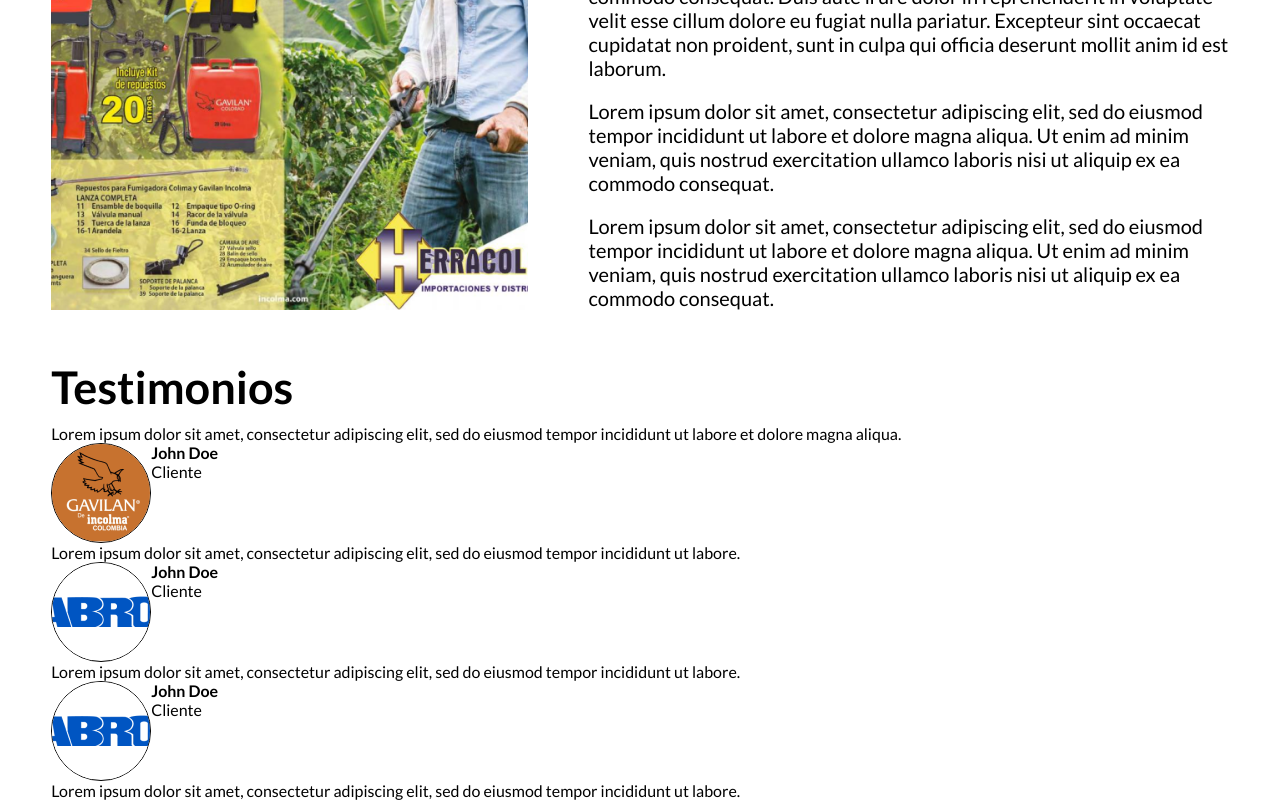
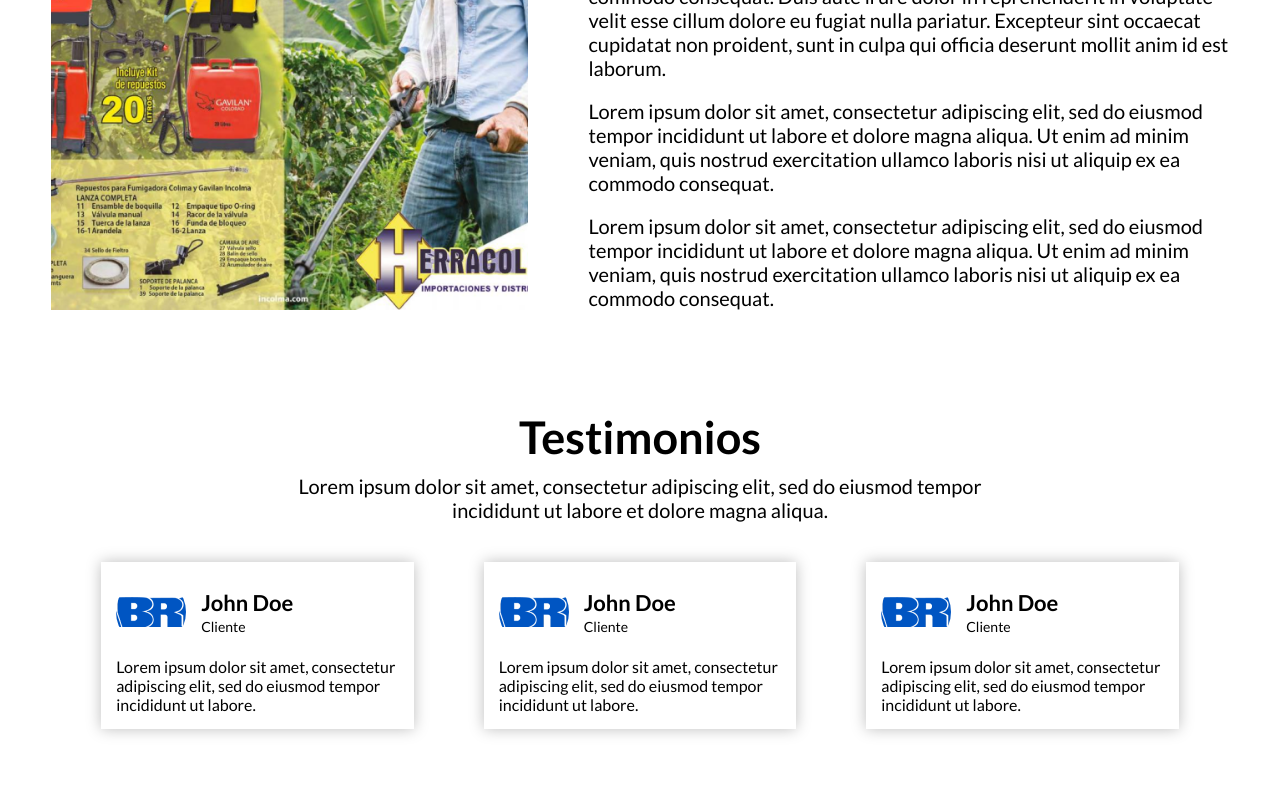
Before and after one commit to JamesLoor/herracol, a React (Create React App) app: page / in a window 1280 px wide. Shown: the part 1976-2776 px from the top of the page. After the commit the page ends 2755 px from the top, so only its background shows below. Built offline with nearby package versions, Linux system fonts and the light colour scheme.

Commit message:
testimonials section

```diff
--- a/src/components/Testimonial.jsx
+++ b/src/components/Testimonial.jsx
@@ -2,20 +2,33 @@ import React from 'react'
 import styled from 'styled-components'
 
 const TestimonialStyled = styled.div`
+  box-shadow: 0px 0px 14px 0px #00000042;
+  padding: 15px;
+
   .testimonial__container {
     display: flex;
+    gap: 15px;
+    align-items: center;
+    margin-bottom: 10px;
   }
 
   .testimonial__figure {
-    width: 100px;
-    height: 100px;
+    width: 70px;
+    height: 70px;
     background-repeat: no-repeat;
     display: flex;
     justify-content: center;
     align-items: center;
     border-radius: 50%;
     overflow: hidden;
-    border: 1px solid black;
+  }
+
+  .testimonial__name {
+    font-size: 22px;
+  }
+
+  .testimonial__type {
+    font-size: 14px;
   }
 `
 
--- a/src/pages/Home.jsx
+++ b/src/pages/Home.jsx
@@ -159,6 +159,10 @@ const HomeStyled = styled.div`
     padding-bottom: 50px;
   }
 
+  .history__text {
+    font-size: 18px;
+  }
+
   .history__figure {
     grid-area: image;
   }
@@ -192,6 +196,47 @@ const HomeStyled = styled.div`
 
     .history__text {
       font-size: 20px;
+    }
+  }
+
+  .testimonials__title {
+    text-align: center;
+  }
+
+  .testimonials__text {
+    font-size: 18px;
+    margin-bottom: 20px;
+  }
+
+  .testimonials__content {
+    display: grid;
+    gap: 15px;
+    justify-content: center;
+  }
+
+  @media (min-width: 768px) {
+    .testimonials__content {
+      grid-template-columns: repeat(3, 1fr);
+    }
+
+    .testimonials__text {
+      text-align: center;
+    }
+  }
+
+  @media (min-width: 1024px) {
+    .testimonials__container {
+      padding: 50px;
+    }
+
+    .testimonials__content{
+      gap: 70px;
+    }
+
+    .testimonials__text {
+      font-size: 20px;
+      width: 70%;
+      margin: 0 auto 40px auto;
     }
   }
 `
@@ -265,11 +310,11 @@ const Home = () => {
         </div>
 
         <div className="testimonials__container">
-          <TitleH2>Testimonios</TitleH2>
+          <TitleH2 className="testimonials__title">Testimonios</TitleH2>
           <p className="testimonials__text">Lorem ipsum dolor sit amet, consectetur adipiscing elit, sed do eiusmod tempor incididunt ut labore et dolore magna aliqua. </p>
 
           <div className="testimonials__content">
-            <Testimonial image={logoGavilan} name="John Doe" type="Cliente" text="Lorem ipsum dolor sit amet, consectetur adipiscing elit, sed do eiusmod tempor incididunt ut labore."/>
+            <Testimonial image={logoAbro} name="John Doe" type="Cliente" text="Lorem ipsum dolor sit amet, consectetur adipiscing elit, sed do eiusmod tempor incididunt ut labore."/>
             <Testimonial image={logoAbro} name="John Doe" type="Cliente" text="Lorem ipsum dolor sit amet, consectetur adipiscing elit, sed do eiusmod tempor incididunt ut labore."/>
             <Testimonial image={logoAbro} name="John Doe" type="Cliente" text="Lorem ipsum dolor sit amet, consectetur adipiscing elit, sed do eiusmod tempor incididunt ut labore."/>
           </div>
```
